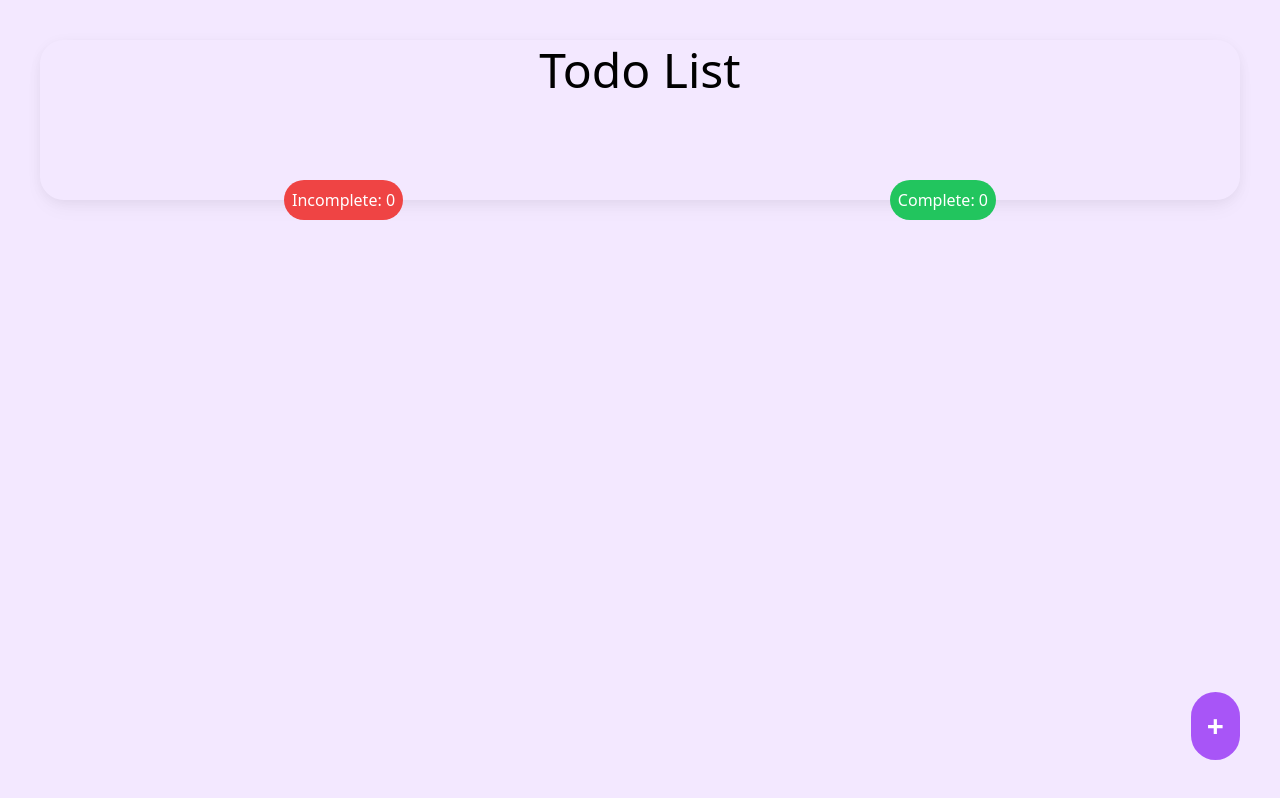
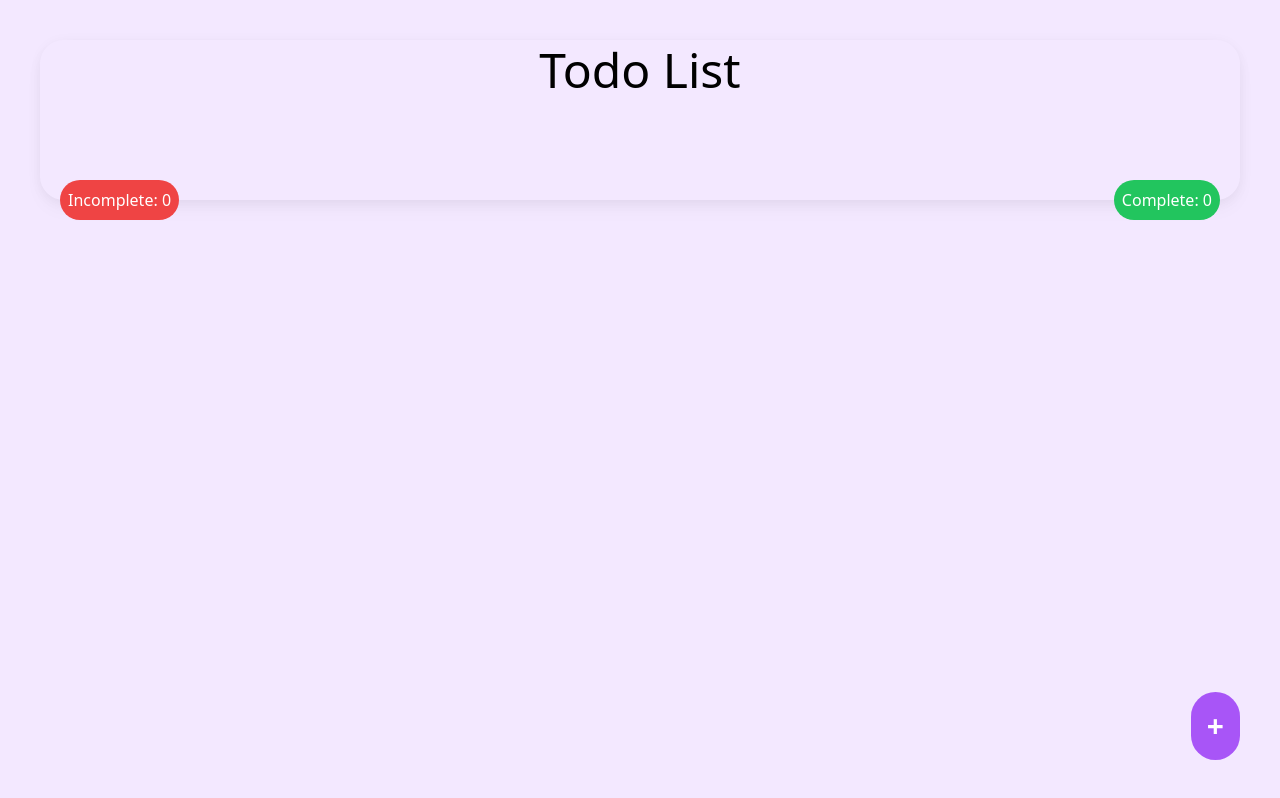
Before and after one commit to NuffSaid-Bore/Todo-List, a React (Vite) app in the folder Frontend/: page / in a window 1280 px wide. Built offline with nearby package versions, Linux system fonts and the light colour scheme; no server answers.

Commit message:
changed the way i was managing the state of currentNote and isModalOpen

```diff
--- a/Frontend/src/pages/Home.jsx
+++ b/Frontend/src/pages/Home.jsx
@@ -12,7 +12,6 @@ const Home = () => {
     const [currentNote, setCurrentNote] = useState(null);
 
     useEffect( () =>{
-
         getAllNotes()
     }, [])
 
@@ -84,6 +83,11 @@ const Home = () => {
         }
     }
 
+    const openAddModal = () => {
+        setCurrentNote(null);
+        setModalOpen(true);
+    };
+
     const incompleteCount = notes.filter((note) => !note.isComplete).length;
     const completeCount = notes.filter((note) => note.isComplete).length;
     return (
@@ -96,7 +100,7 @@ const Home = () => {
                 Todo List
                 </h5>
 
-                <div className="flex justify-between mt-20 ml-56 mr-56 px-5">
+                <div className="flex justify-between mt-20  px-5">
 
                     <div className="bg-red-500 text-white p-2 rounded-full">
                         Incomplete: {incompleteCount}
@@ -122,7 +126,7 @@ const Home = () => {
             </div>
 
             <button
-            onClick={() => setModalOpen(true)}
+            onClick={openAddModal}
                 className="fixed right-10 bottom-10 z-20 bg-purple-500 text-3xl text-white font-bold p-4 rounded-full hover:bg-purple-600 focus:ring-2 focus:ring-purple-400 focus:outline-none"
                 aria-label="Add item">
                 +
```
